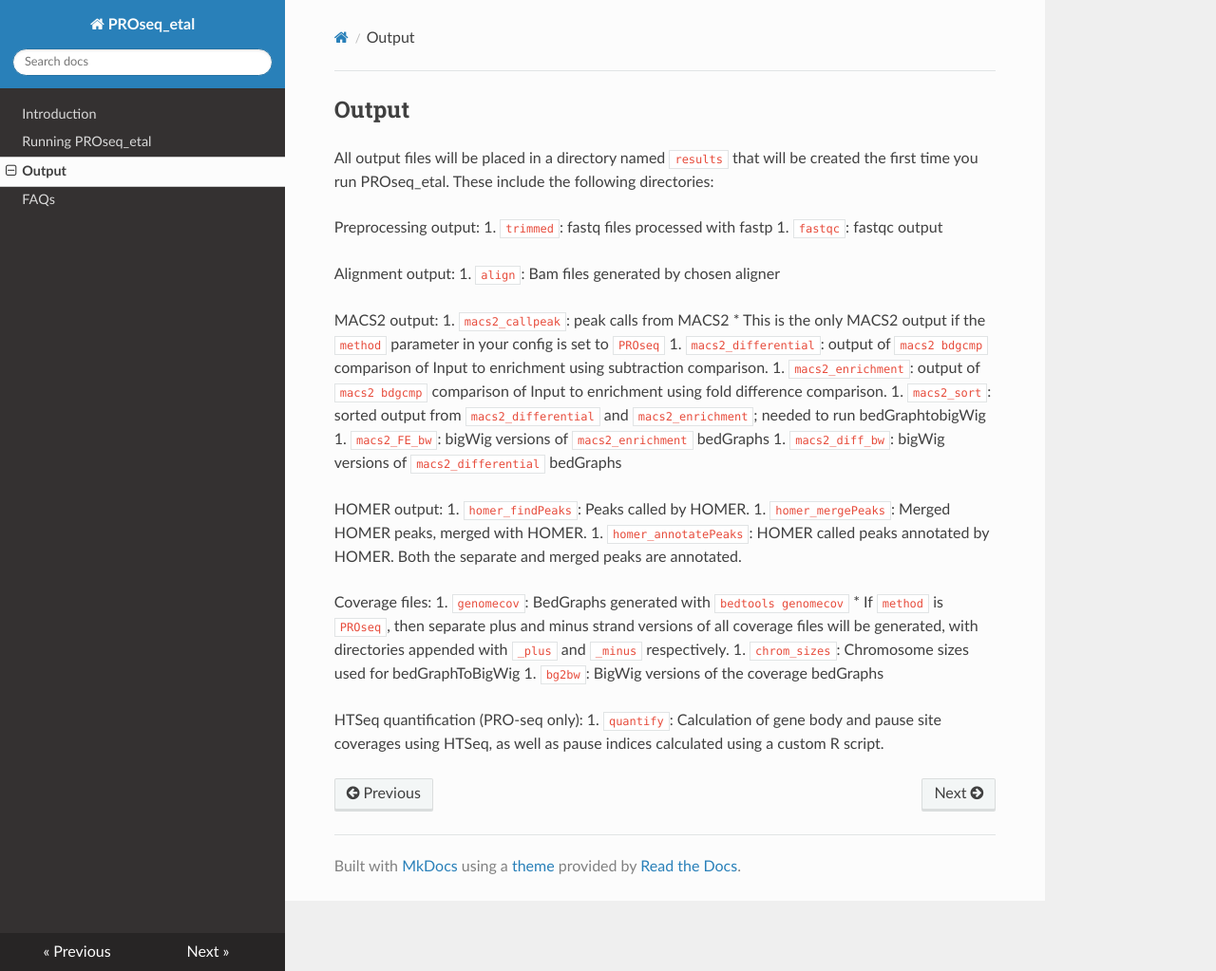
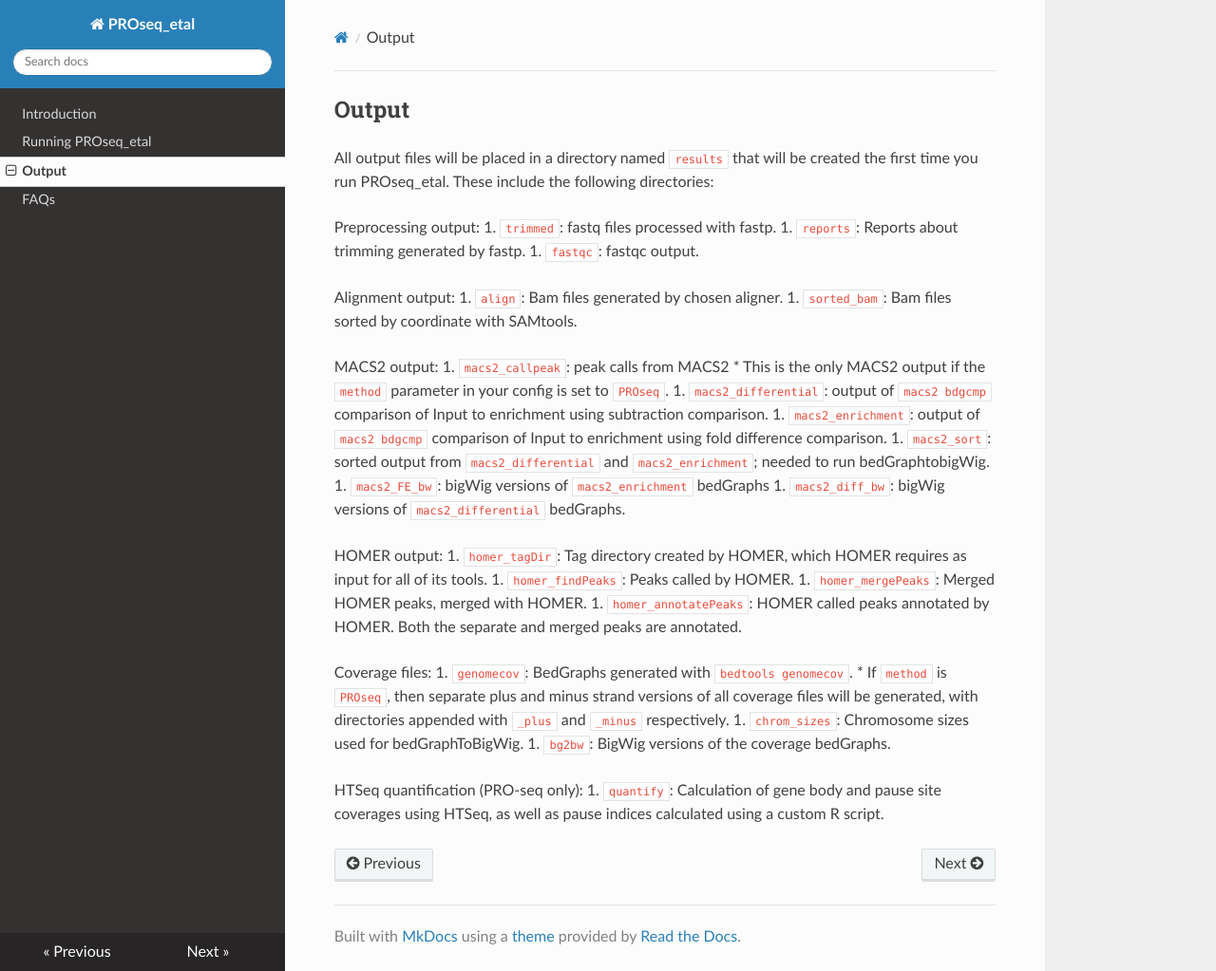
Before and after one commit to isaacvock/PROseq_etal, an MkDocs documentation site: the page built from docs/output.md, in a window 1280 px wide and 1023 px high. Shown: the whole window at 95% size. Built offline with MkDocs 1.6.1, drawn with Linux system fonts in a browser that asks for light colours; nearby versions of some CDN libraries.

Commit message:
Updated documentation and results directory names

```diff
--- a/docs/output.md
+++ b/docs/output.md
@@ -2,31 +2,34 @@
 All output files will be placed in a directory named `results` that will be created the first time you run PROseq_etal. These include the following directories:
 
 Preprocessing output:
-1. `trimmed`: fastq files processed with fastp
-1. `fastqc`: fastqc output
+1. `trimmed`: fastq files processed with fastp.
+1. `reports`: Reports about trimming generated by fastp.
+1. `fastqc`: fastqc output.
 
 Alignment output:
-1. `align`: Bam files generated by chosen aligner
+1. `align`: Bam files generated by chosen aligner.
+1. `sorted_bam`: Bam files sorted by coordinate with SAMtools.
 
 MACS2 output:
 1. `macs2_callpeak`: peak calls from MACS2
-  * This is the only MACS2 output if the `method` parameter in your config is set to `PROseq`
+  * This is the only MACS2 output if the `method` parameter in your config is set to `PROseq`.
 1. `macs2_differential`: output of `macs2 bdgcmp` comparison of Input to enrichment using subtraction comparison.
 1. `macs2_enrichment`: output of `macs2 bdgcmp` comparison of Input to enrichment using fold difference comparison.
-1. `macs2_sort`: sorted output from `macs2_differential` and `macs2_enrichment`; needed to run bedGraphtobigWig
+1. `macs2_sort`: sorted output from `macs2_differential` and `macs2_enrichment`; needed to run bedGraphtobigWig.
 1. `macs2_FE_bw`: bigWig versions of `macs2_enrichment` bedGraphs
-1. `macs2_diff_bw`: bigWig versions of `macs2_differential` bedGraphs
+1. `macs2_diff_bw`: bigWig versions of `macs2_differential` bedGraphs.
 
 HOMER output:
+1. `homer_tagDir`: Tag directory created by HOMER, which HOMER requires as input for all of its tools.
 1. `homer_findPeaks`: Peaks called by HOMER.
 1. `homer_mergePeaks`: Merged HOMER peaks, merged with HOMER.
 1. `homer_annotatePeaks`:  HOMER called peaks annotated by HOMER. Both the separate and merged peaks are annotated.
 
 Coverage files:
-1. `genomecov`: BedGraphs generated with `bedtools genomecov`
+1. `genomecov`: BedGraphs generated with `bedtools genomecov`.
   * If `method` is `PROseq`, then separate plus and minus strand versions of all coverage files will be generated, with directories appended with `_plus` and `_minus` respectively.
-1. `chrom_sizes`: Chromosome sizes used for bedGraphToBigWig
-1. `bg2bw`: BigWig versions of the coverage bedGraphs
+1. `chrom_sizes`: Chromosome sizes used for bedGraphToBigWig.
+1. `bg2bw`: BigWig versions of the coverage bedGraphs.
 
 HTSeq quantification (PRO-seq only):
 1. `quantify`: Calculation of gene body and pause site coverages using HTSeq, as well as pause indices calculated using a custom R script.
```
Also changed, not shown: 1 other file.
